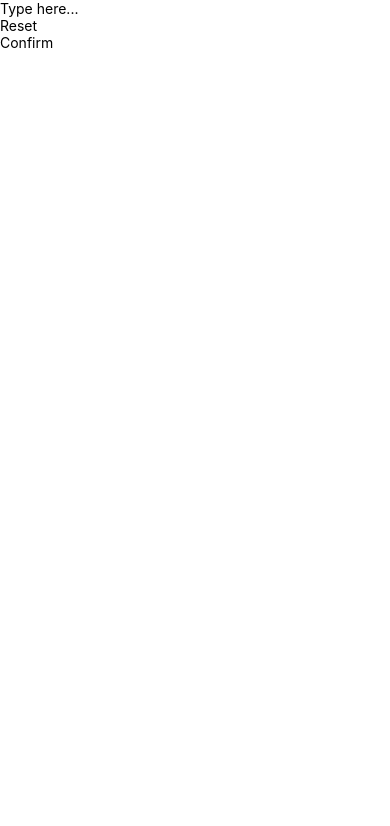
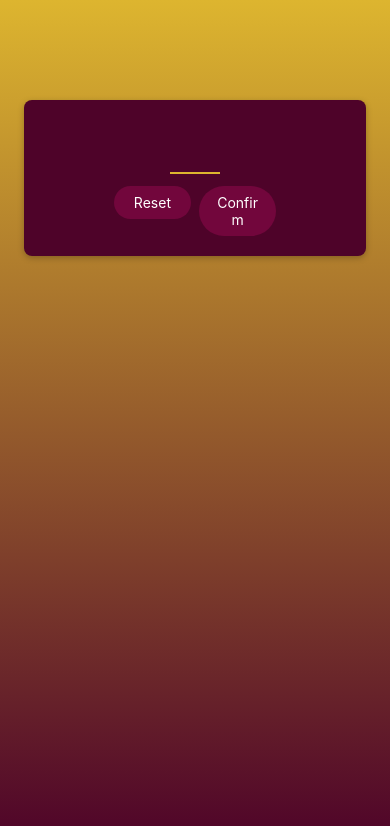
Before and after one commit to mxngoc2104/mini-rn-game, a React Native app: screen / in a window 390 px wide. Shown: the top 826 px of the page. Built offline with nearby package versions, Linux system fonts and the light colour scheme.

Commit message:
Add LinearGradient to root screen and modified button style

```diff
--- a/App.js
+++ b/App.js
@@ -1,8 +1,17 @@
-import { StyleSheet, Text, View } from "react-native";
+import { StyleSheet } from "react-native";
 import StartGameScreen from "./screens/StartGameScreen";
+import { LinearGradient } from "expo-linear-gradient";
 
 export default function App() {
-  return <StartGameScreen />;
+  return (
+    <LinearGradient colors={["#ddb52f", "#4e0329"]} style={styles.rootScreen}>
+      <StartGameScreen />
+    </LinearGradient>
+  );
 }
 
-const styles = StyleSheet.create({});
+const styles = StyleSheet.create({
+  rootScreen: {
+    flex: 1,
+  },
+});
--- a/components/PrimaryButton.js
+++ b/components/PrimaryButton.js
@@ -1,11 +1,46 @@
-import { View, Text } from "react-native";
+import { StyleSheet, View, Text, Pressable } from "react-native";
+
+const pressHandler = () => {
+  console.log("Pressed!");
+};
 
 const PrimaryButton = ({ children }) => {
   return (
-    <View>
-      <Text>{children}</Text>
+    <View style={styles.buttonOuterContainer}>
+      <Pressable
+        style={({ pressed }) =>
+          pressed
+            ? [styles.buttonInnerContainer, styles.pressed]
+            : styles.buttonInnerContainer
+        }
+        onPress={pressHandler}
+        android_ripple={{ color: "#640233" }}
+      >
+        <Text style={styles.buttonText}>{children}</Text>
+      </Pressable>
     </View>
   );
 };
 
+const styles = StyleSheet.create({
+  buttonOuterContainer: {
+    borderRadius: 28,
+    margin: 4,
+    overflow: "hidden",
+  },
+  buttonInnerContainer: {
+    backgroundColor: "#72063c",
+    paddingVertical: 8,
+    paddingHorizontal: 16,
+    elevation: 2, // shadow - Android only
+  },
+  buttonText: {
+    color: "white",
+    textAlign: "center",
+  },
+  pressed: {
+    opacity: 0.75,
+  },
+});
+
 export default PrimaryButton;
--- a/package.json
+++ b/package.json
@@ -15,7 +15,8 @@
     "react": "17.0.1",
     "react-dom": "17.0.1",
     "react-native": "0.64.3",
-    "react-native-web": "0.17.1"
+    "react-native-web": "0.17.1",
+    "expo-linear-gradient": "~11.0.3"
   },
   "devDependencies": {
     "@babel/core": "^7.12.9"
--- a/screens/StartGameScreen.js
+++ b/screens/StartGameScreen.js
@@ -3,14 +3,63 @@
 
 const StartGameScreen = () => {
   return (
-    <View>
-      <TextInput placeholder="Type here..." />
-      <PrimaryButton>Reset</PrimaryButton>
-      <PrimaryButton>Confirm</PrimaryButton>
+    <View style={styles.inputContainer}>
+      <TextInput
+        style={styles.numberInput}
+        maxLength={2}
+        keyboardType="number-pad"
+        autoCapitalize="none"
+        autoCorrect={false}
+      />
+      <View style={styles.buttonsContainer}>
+        <View style={styles.singleButtonContainer}>
+          <PrimaryButton>Reset</PrimaryButton>
+        </View>
+        <View style={styles.singleButtonContainer}>
+          <PrimaryButton>Confirm</PrimaryButton>
+        </View>
+      </View>
     </View>
   );
 };
 
-const styles = StyleSheet.create({});
+const styles = StyleSheet.create({
+  inputContainer: {
+    justifyContent: "center",
+    alignItems: "center",
+    padding: 16,
+    marginTop: 100,
+    marginHorizontal: 24,
+    borderRadius: 8,
+    backgroundColor: "#4e0329",
+    //add shadow - Android props only
+    elevation: 8,
+    //
+    //add shadow - iOS props only
+    shadowColor: "black",
+    shadowOffset: { width: 0, height: 2 },
+    shadowRadius: 6,
+    shadowOpacity: 0.25,
+    //
+  },
+  numberInput: {
+    height: 50,
+    width: 50,
+    fontSize: 32,
+    borderBottomColor: "#ddb52f",
+    borderBottomWidth: 2,
+    color: "#ddb52f",
+    marginVertical: 8,
+    fontWeight: "bold",
+    textAlign: "center",
+  },
+  buttonsContainer: {
+    flexDirection: "row",
+    alignItems: "stretch",
+  },
+  singleButtonContainer: {
+    flex: 1,
+  },
+});
 
 export default StartGameScreen;
```
Also changed, not shown: 1 other file (tests, documents, lock files or other folders).
